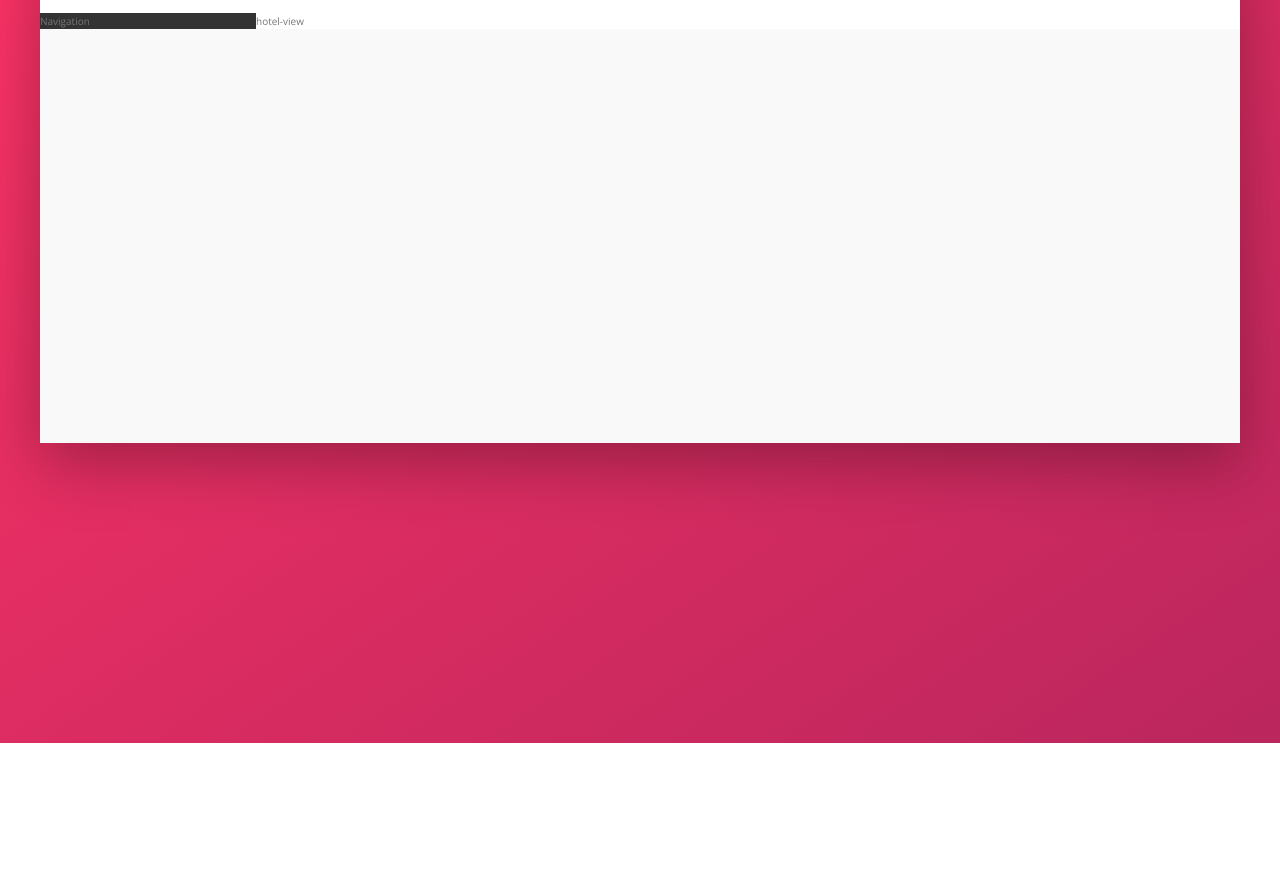
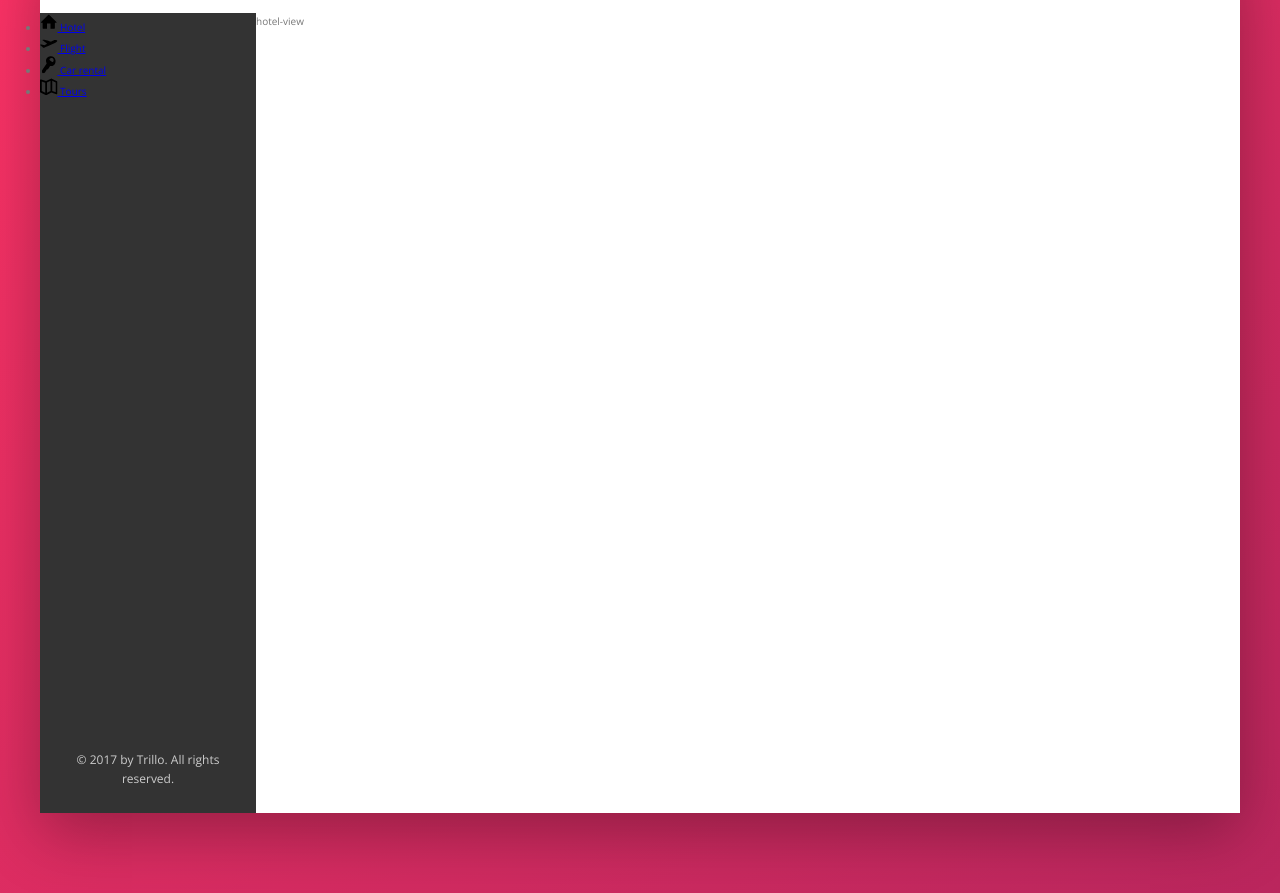
Before and after one commit to pawelczar/Tirllo-app, a website: page index.html in a window 1280 px wide. Shown: the part 137-1030 px from the top of the page. Before the commit the page ends 880 px from the top, so only its background shows below. Drawn offline with nearby package versions, Linux system fonts and the light colour scheme.

Commit message:
added markup of navigation menu

```diff
--- a/index.html
+++ b/index.html
@@ -53,9 +53,49 @@
           </div>
         </nav>
       </header>
+
       <div class="content">
         <nav class="sidebar">
-          Navigation
+          <ul class="side-nav">
+            <li class="side-nav__item">
+              <a href="#" class="side-nav__link">
+                <svg class="side-nav__icon">
+                  <use xlink:href="img/sprites.svg#icon-home"></use>
+                </svg>
+                <span>Hotel</span>
+              </a>
+            </li>
+            <li class="side-nav__item">
+              <a href="#" class="side-nav__link">
+                <svg class="side-nav__icon">
+                  <use
+                    xlink:href="img/sprites.svg#icon-aircraft-take-off"
+                  ></use>
+                </svg>
+                <span>Flight</span>
+              </a>
+            </li>
+            <li class="side-nav__item">
+              <a href="#" class="side-nav__link">
+                <svg class="side-nav__icon">
+                  <use xlink:href="img/sprites.svg#icon-key"></use>
+                </svg>
+                <span>Car rental</span>
+              </a>
+            </li>
+            <li class="side-nav__item">
+              <a href="#" class="side-nav__link">
+                <svg class="side-nav__icon">
+                  <use xlink:href="img/sprites.svg#icon-map"></use>
+                </svg>
+                <span>Tours</span>
+              </a>
+            </li>
+          </ul>
+
+          <div class="legal">
+            &copy; 2017 by Trillo. All rights reserved.
+          </div>
         </nav>
         <main class="hotel-view">
           hotel-view
--- a/sass/_components.scss
+++ b/sass/_components.scss
@@ -110,3 +110,26 @@
     margin-right: 1rem;
   }
 }
+
+///////////////////////////////
+////SIDE NAVIGATION
+.side-nav {
+  &__item {
+  }
+
+  &__link {
+  }
+
+  &__icon {
+    height: 1.75rem;
+    width: 1.75rem;
+  }
+}
+///////////////////////////////
+////LEGAL TEXT
+.legal {
+  font-size: 1.2rem;
+  padding: 2.5rem;
+  color: var(--color-grey-light-4);
+  text-align: center;
+}
--- a/sass/_layout.scss
+++ b/sass/_layout.scss
@@ -24,9 +24,13 @@
 .sidebar {
   background-color: var(--color-grey-dark-1);
   flex: 0 0 18%;
+  display: flex;
+  flex-direction: column;
+  justify-content: space-between;
 }
 
 .hotel-view {
   background-color: #fff;
   flex: 1;
+  height: 80rem;
 }
```
Also changed, not shown: css/style.css.
